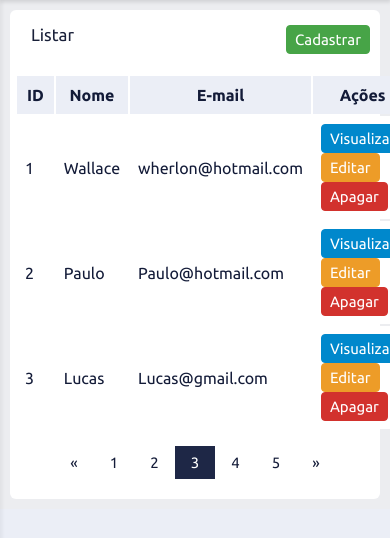
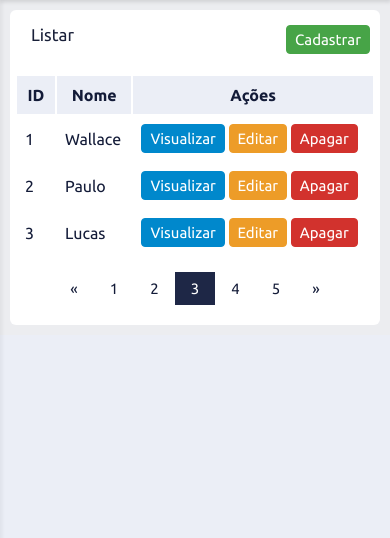
Before and after one commit to WallaceHerlon/udemy-desenvolvimento-web, a PHP site: page /listar.html in a window 390 px wide; the page is wider, and only the part inside the window is pictured. Shown: the part 60-598 px from the top of that part. Run offline with PHP 8.4, Linux system fonts and the light colour scheme.

Commit message:
Projeto 02: sistema administrativo - Tabela responsiva

```diff
--- a/projetos/02_sistema_administrativo/css/adm.css
+++ b/projetos/02_sistema_administrativo/css/adm.css
@@ -341,6 +341,30 @@ body {
     color: var(--fourth-bg-color);
     padding: 8px;
 }
+
+@media (max-width: 540px) {
+    .table-sm-none {
+        display: none;
+    }
+}
+
+@media (max-width: 720px) {
+    .table-md-none {
+        display: none;
+    }
+}
+
+@media (max-width: 960px) {
+    .table-lg-none {
+        display: none;
+    }
+}
+
+@media (max-width: 1140px) {
+    .table-xl-none {
+        display: none;
+    }
+}
 /* Fim listar */
 
 /* Início paginação */
--- a/projetos/02_sistema_administrativo/listar.html
+++ b/projetos/02_sistema_administrativo/listar.html
@@ -94,7 +94,7 @@
                         <tr>
                             <th class="list-head-content">ID</th>
                             <th class="list-head-content">Nome</th>
-                            <th class="list-head-content">E-mail</th>
+                            <th class="list-head-content table-sm-none">E-mail</th>
                             <th class="list-head-content">Ações</th>
                         </tr>
                     </thead>
@@ -102,7 +102,7 @@
                         <tr>
                             <td class="list-body-content">1</td>
                             <td class="list-body-content">Wallace</td>
-                            <td class="list-body-content">wherlon@hotmail.com</td>
+                            <td class="list-body-content table-sm-none">wherlon@hotmail.com</td>
                             <td class="list-body-content">
                                 <button type="button" class="btn-primary">Visualizar</button>
                                 <button type="button" class="btn-warning">Editar</button>
@@ -112,7 +112,7 @@
                         <tr>
                             <td class="list-body-content">2</td>
                             <td class="list-body-content">Paulo</td>
-                            <td class="list-body-content">Paulo@hotmail.com</td>
+                            <td class="list-body-content table-sm-none">Paulo@hotmail.com</td>
                             <td class="list-body-content">
                                 <button type="button" class="btn-primary">Visualizar</button>
                                 <button type="button" class="btn-warning">Editar</button>
@@ -122,7 +122,7 @@
                         <tr>
                             <td class="list-body-content">3</td>
                             <td class="list-body-content">Lucas</td>
-                            <td class="list-body-content">Lucas@gmail.com</td>
+                            <td class="list-body-content table-sm-none">Lucas@gmail.com</td>
                             <td class="list-body-content">
                                 <button type="button" class="btn-primary">Visualizar</button>
                                 <button type="button" class="btn-warning">Editar</button>
```
